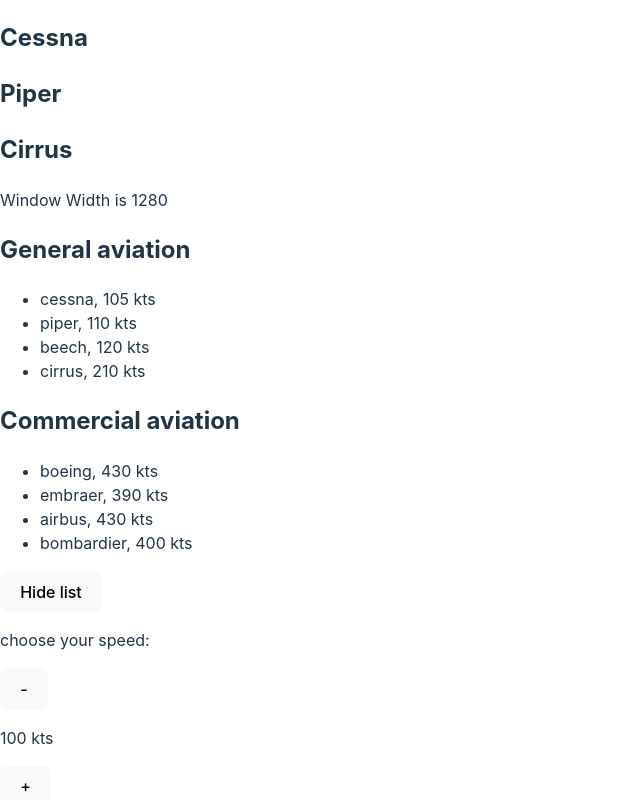
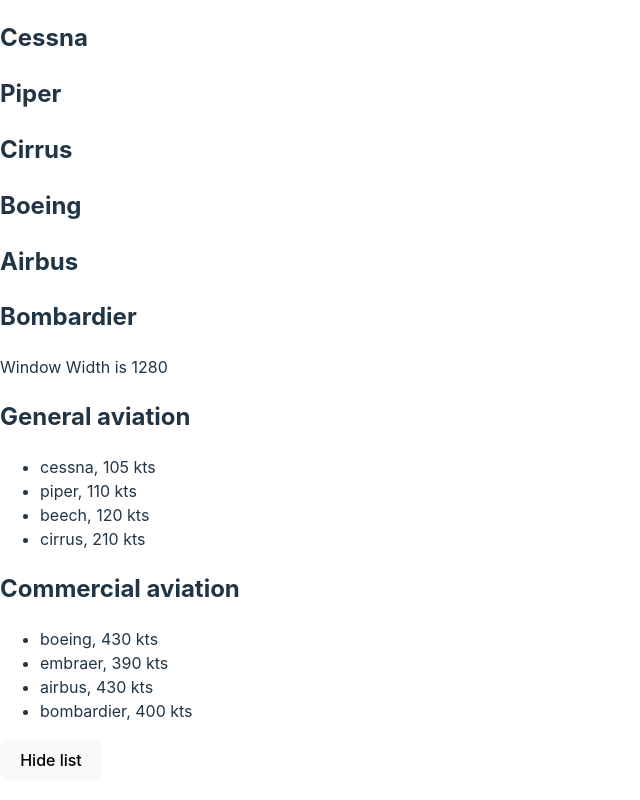
Before and after one commit to capt-ines/react-app, a React (Vite) app: page / in a window 1280 px wide. Shown: the top 800 px of the page, without its empty margins (0-640 px from the left). Built offline with nearby package versions, Linux system fonts and the light colour scheme.

Commit message:
New Accordion

```diff
--- /dev/null
+++ b/src/App9.jsx
@@ -0,0 +1,39 @@
+import { useState } from "react";
+
+export default function Accordion3() {
+  const [activeIndex, setActiveIndex] = useState(null);
+
+  const panels = [
+    { name: "Boeing", content: "This is Boeing panel." },
+    { name: "Airbus", content: "This is Airbus panel." },
+    { name: "Bombardier", content: "This is Bombardier panel." },
+  ];
+
+  const togglePanels = (index) => {
+    setActiveIndex((prevIndex) => (prevIndex === index ? null : index));
+  };
+
+  function Panel({ name, children, onToggle, isActive }) {
+    return (
+      <>
+        <h2 onClick={onToggle}>{name}</h2>
+        {isActive ? <p>{children}</p> : null}
+      </>
+    );
+  }
+
+  return (
+    <>
+      {panels.map((panel, index) => (
+        <Panel
+          name={panel.name}
+          key={index}
+          isActive={activeIndex === index}
+          onToggle={() => togglePanels(index)}
+        >
+          {panel.content}
+        </Panel>
+      ))}
+    </>
+  );
+}
--- a/src/main.jsx
+++ b/src/main.jsx
@@ -7,11 +7,13 @@ import App5 from "./App5.jsx";
 import App6 from "./App6.jsx";
 import Accordion from "./App7.jsx";
 import Accordion2 from "./App8.jsx";
+import Accordion3 from "./App9.jsx";
 import Form from "./App8.jsx";
 
 createRoot(document.getElementById("root")).render(
   <StrictMode>
     <Accordion2 />
+    <Accordion3 />
     <App5 />
     <ListButton />
     <Counter />
```
